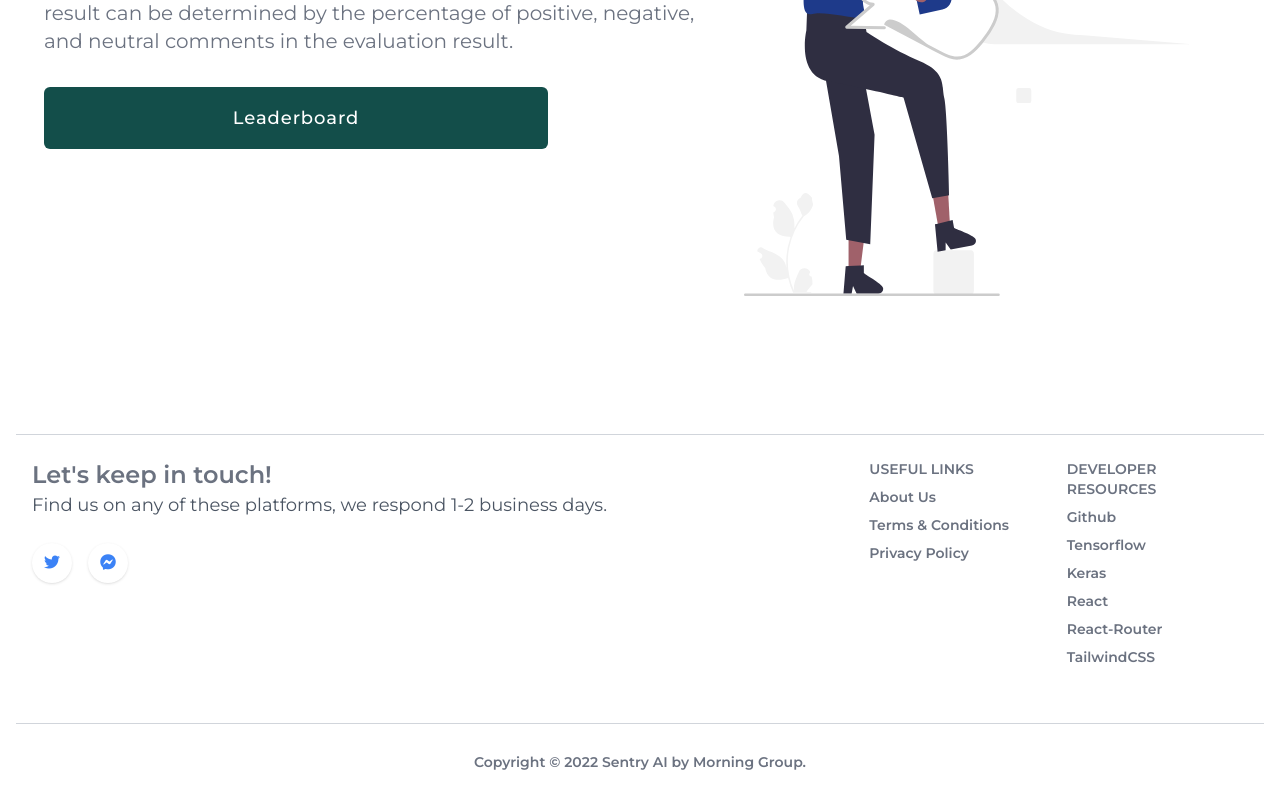
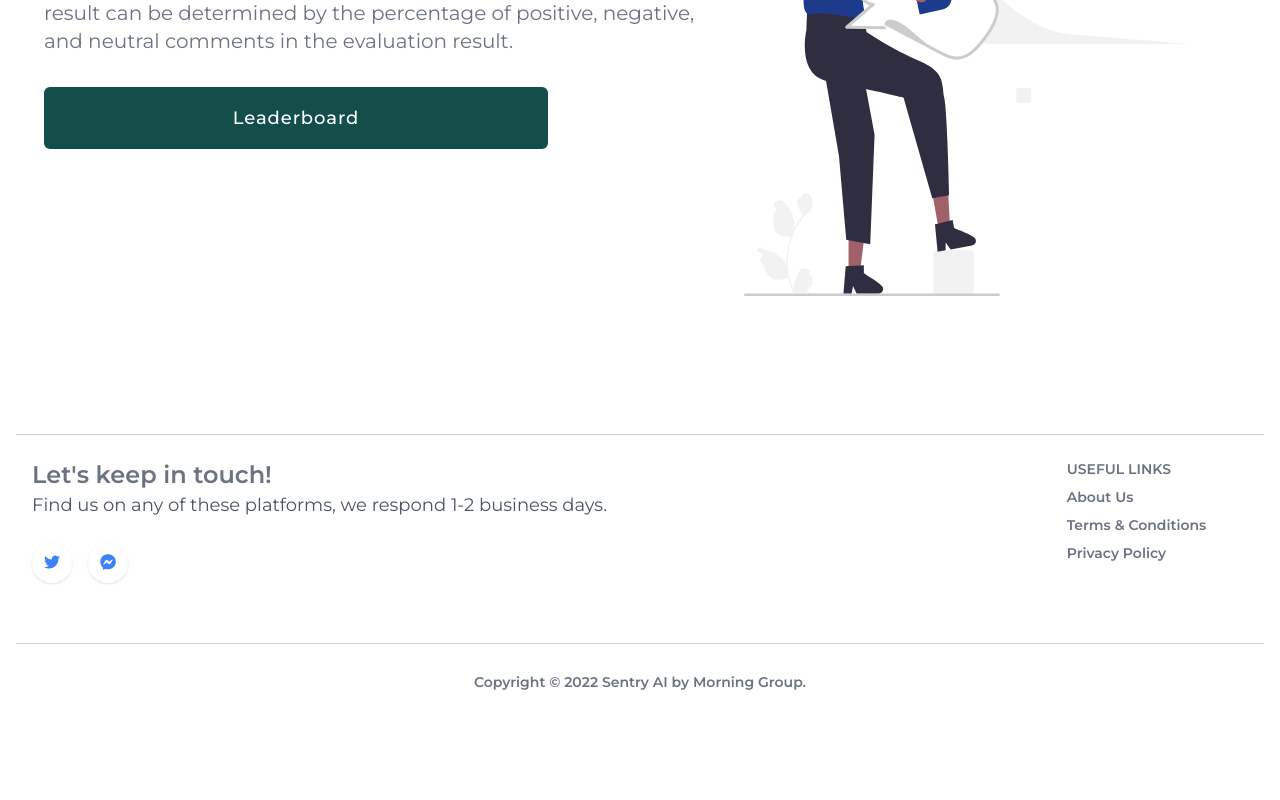
Before and after one commit to Jm-Paunlagui/Matrix-Lab-Client, a React (Create React App) app in the folder client/: page / in a window 1280 px wide. Shown: the part 422-1222 px from the top of the page. After the commit the page ends 1142 px from the top, so only its background shows below. Built offline with nearby package versions, Linux system fonts and the light colour scheme.

Commit message:
DeveloperLinks removed from the footer

```diff
--- a/client/src/components/footers/footer.js
+++ b/client/src/components/footers/footer.js
@@ -15,34 +15,6 @@ const UsefulLinks = [
         link: "privacy-policy"
     }
 ]
-
-const DeveloperLinks = [
-    {
-        name: "Github",
-        link: "https://www.github.com/Projects-REPO"
-    },
-    {
-        name: "Tensorflow",
-        link: "https://www.tensorflow.org/"
-    },
-    {
-        name: "Keras",
-        link: "https://keras.io/"
-    },
-    {
-        name: "React",
-        link: "https://reactjs.org/"
-    },
-    {
-        name: "React-Router",
-        link: "https://reactrouter.com/en/main/getting-started/overview"
-    },
-    {
-        name: "TailwindCSS",
-        link: "https://tailwindcss.com/"
-    }
-]
-
 
 const Footer = () => {
     return (
@@ -79,18 +51,6 @@ const Footer = () => {
                                         ))}
                                     </ol>
                                 </div>
-                                <div className="w-full px-4 md:w-1/2 lg:w-4/12">
-                                    <span className="block mb-2 text-sm font-semibold text-gray-500 uppercase">
-                                        Developer Resources
-                                    </span>
-                                    <ol className="list-unstyled">
-                                        {DeveloperLinks.map((link, index) => (
-                                            <li key={index}>
-                                                <a href={link.link} target={"_blank"} rel="noreferrer noopener" className="block pb-2 text-sm font-semibold text-gray-500 hover:text-gray-800">{link.name}</a>
-                                            </li>
-                                        ))}
-                                    </ol>
-                                </div>
                             </div>
                         </div>
                     </div>
```
